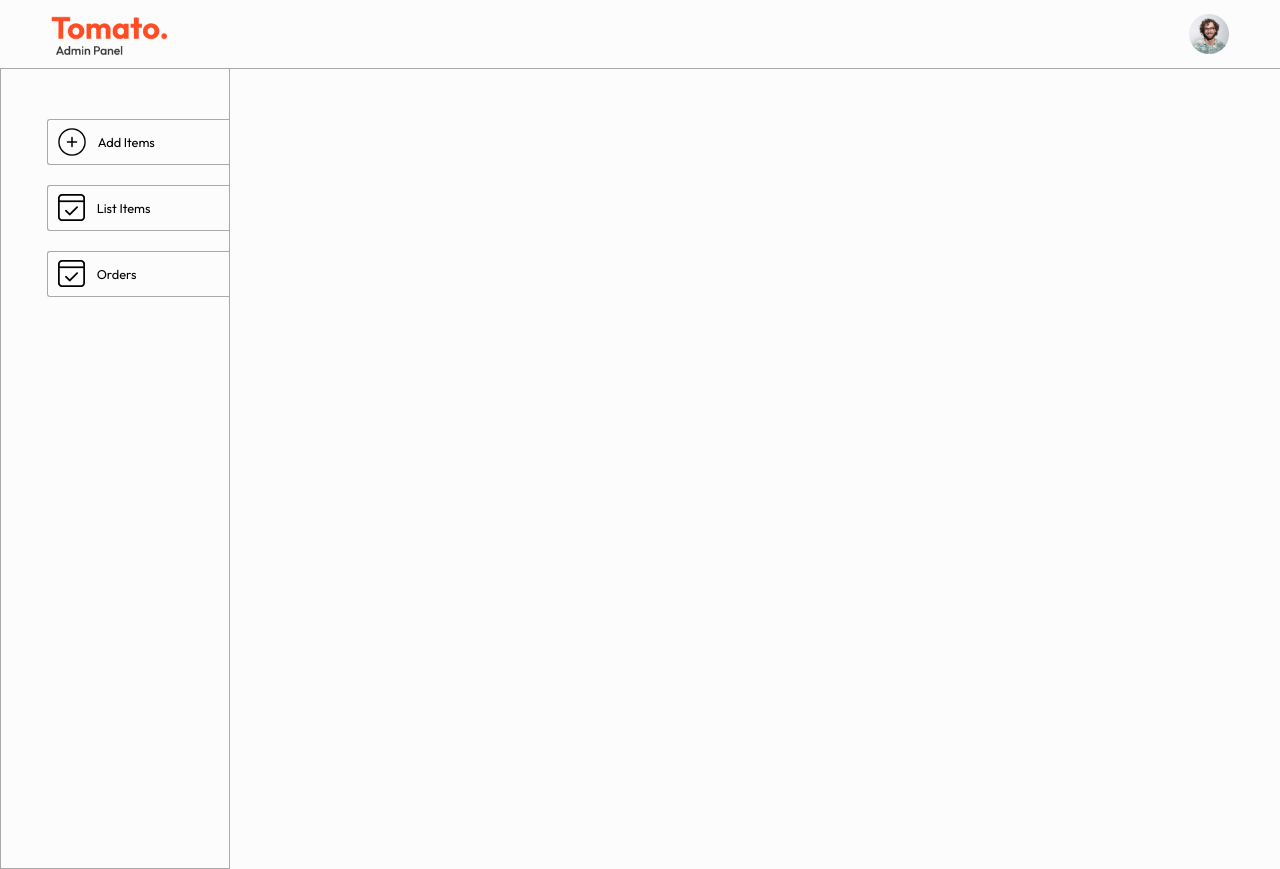
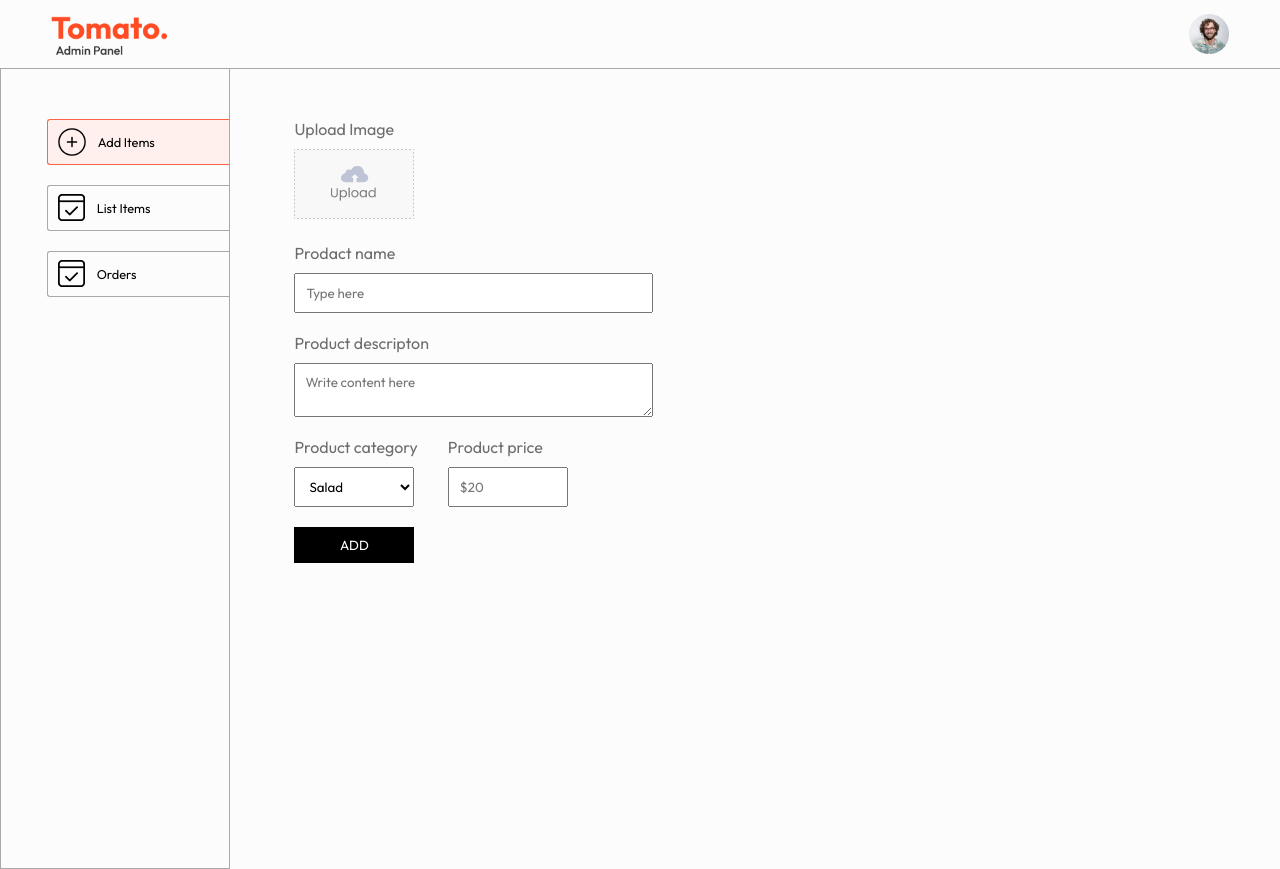
Before and after one commit to MiwanJa/FoodDeliveryTomato, a React (Vite) app in the folder admin/: page /add in a window 1280 px wide. Built offline with nearby package versions, Linux system fonts and the light colour scheme.

Commit message:
1/2 Display food list in the admin panel

```diff
--- a/admin/src/components/Sidebar/Sidebar.css
+++ b/admin/src/components/Sidebar/Sidebar.css
@@ -25,6 +25,11 @@
     cursor: pointer;
 }
 
+.sidebar-option.active {
+    background-color: #fff0ed;
+    border-color: tomato;
+}
+
 @media (max-width:900px) {
     .sidebar-option p {
         display: none;
--- a/admin/src/index.css
+++ b/admin/src/index.css
@@ -26,3 +26,9 @@
 .app-content {
   display: flex;
 }
+
+.flex-col {
+  display: flex;
+  flex-direction: column;
+  gap: 10px;
+}
--- a/admin/src/pages/Add/Add.css
+++ b/admin/src/pages/Add/Add.css
@@ -0,0 +1,43 @@
+.add {
+ width: 70%;
+    margin-left: max(5vw,25px);
+    margin-top: 50px;
+    color: #6d6d6d;
+    font-size: 16px;
+}
+
+.add form {
+    gap: 20px;
+}
+
+.add-img-upload img {
+    width: 120px;
+}
+
+.add-product-name, .add-product-description {
+    width: max(40%,280px);
+}
+
+.add-product-name input, .add-product-description textarea {
+    padding: 10px;
+}
+
+.add-category-price {
+    display: flex;
+    gap: 30px;
+
+}
+
+.add-category-price select, .add-category-price input {
+    max-width: 120px;
+    padding: 10px;
+}
+
+.add-btn {
+    max-width: 120px;
+    border: none;
+    padding: 10px;
+    background-color: black;
+    color: white;
+    cursor: pointer;
+}
--- a/admin/src/pages/Add/Add.jsx
+++ b/admin/src/pages/Add/Add.jsx
@@ -1,10 +1,66 @@
-import React from 'react'
+import React, { useEffect, useState } from 'react'
 import './Add.css'
+import { assets } from '../../assets/assets'
 
 const Add = () => {
+
+  const [image, setImage] = useState(false);
+  const [data, setData] = useState({
+    name:"",
+    description: "",
+    price: "",
+    category: "Salad"
+  })
+
+  const onChangeHandler = (event) => {
+    const name = event.target.name;
+    const value = event.target.value;
+    setData(data=>({...data,[name]:value}))
+  }
+
+  useEffect(()=>{
+    console.log(data);
+  },[data])
+
   return (
-    <div>
-
+    <div className='add'>
+       <form className="flex-col">
+        <div className="add-img-upload flex-col">
+          <p>Upload Image</p>
+          <label htmlFor="image">
+            <img src={image?URL.createObjectURL(image):assets.upload_area} alt="" />
+          </label>
+          <input onChange={(e)=>setImage(e.target.files[0])} type="file" id='image' hidden required/>
+        </div>
+        <div className="add-product-name flex-col">
+          <p>Prodact name</p>
+          <input onChange={onChangeHandler} value={data.name} type="text" name='name' placeholder='Type here' />
+        </div>
+        <div className="add-product-description flex-col">
+          <p>Product descripton</p>
+          <textarea  onChange={onChangeHandler} value={data.description} name="description" id="6" placeholder='Write content here'></textarea>
+        </div>
+        <div className="add-category-price">
+          <div className="add-category flex-col">
+            <p>Product category</p>
+            <select onChange={onChangeHandler} name="category">
+              <option value="Salad">Salad</option>
+              <option value="Rools">Rools</option>
+              <option value="Deserts">Deserts</option>
+              <option value="Sandwith">Sandwith</option>
+              <option value="Cake">Cake</option>
+              <option value="Pure Veg">Pure Veg</option>
+              <option value="Pasta">Pasta</option>
+              <option value="Noodles">Noodles</option>
+            </select>
+          </div>
+          <div className="add-price flex-col">
+            <p>Product price</p>
+            <input onChange={onChangeHandler} value={data.price} type="Number" name="price" placeholder='$20' />
+          </div>
+        </div>
+        <button type='submit' className='add-btn' >ADD</button>
+      </form>
     </div>
   )
 }
--- a/admin/src/pages/Orders/Orders.jsx
+++ b/admin/src/pages/Orders/Orders.jsx
@@ -1,10 +1,19 @@
 import React from 'react'
 import './Orders.css'
+import { assets } from '../../assets/assets'
 
 const Orders = () => {
   return (
-    <div>
-
+    <div className='add'>
+      <form className="flex-col">
+        <div className="add-img-upload flex-col">
+          <p>Upload Image</p>
+          <label htmlFor="image">
+            <img src={assets.upload_area} alt="" />
+          </label>
+          <input type="file" id='image' hidden/>
+        </div>
+      </form>
     </div>
   )
 }
```
